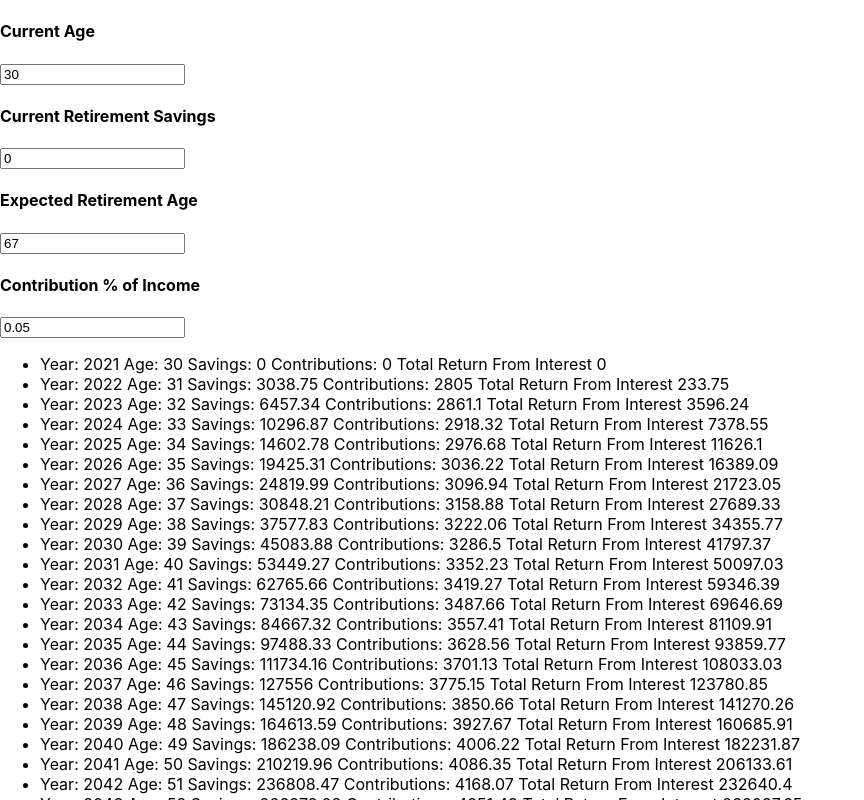
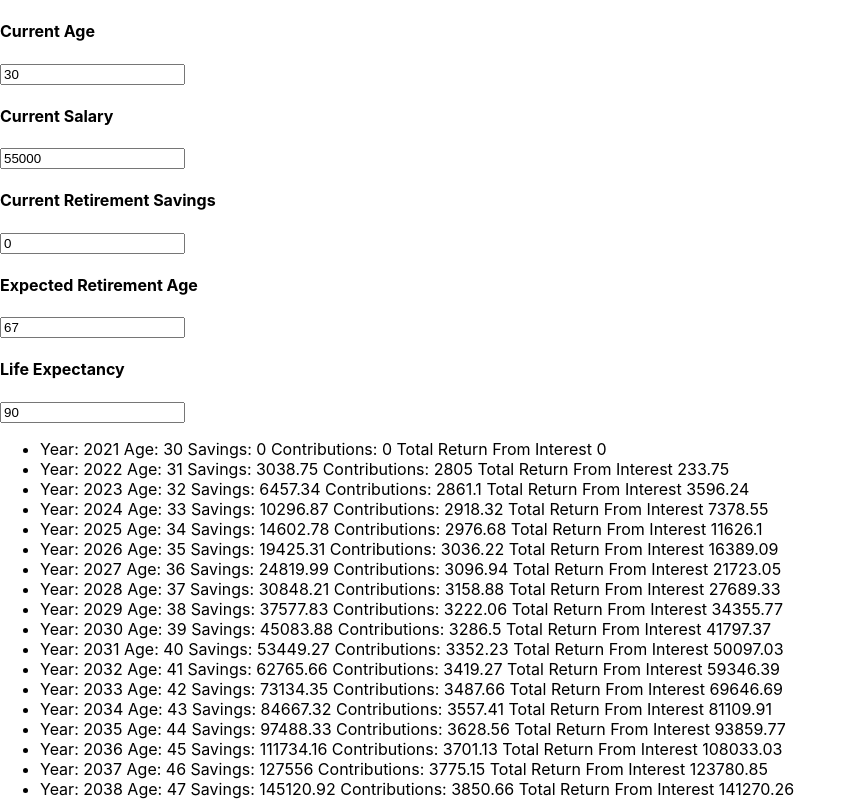
Before and after one commit to Stack-Industry-Project/self-industry-project, a React (Create React App) app in the folder client/: page / in a window 1280 px wide. Shown: the top 800 px of the page, without its empty margins (0-864 px from the left). Built offline with nearby package versions, Linux system fonts and the light colour scheme.

Commit message:
fix input calculations in second for loop

```diff
--- a/client/src/components/calculator.jsx
+++ b/client/src/components/calculator.jsx
@@ -39,12 +39,15 @@ const Calculator = () => {
     <div>
       <h4>Current Age</h4>
       <input value={currentYear.currentAge} onChange={(event) => { setCurrentYear({ ...currentYear, currentAge: event.target.value }) }}></input>
+      <h4>Current Salary</h4>
+      <input value={currentYear.currentSalary} onChange={(event) => { setCurrentYear({ ...currentYear, currentSalary: event.target.value }) }}></input>
       <h4>Current Retirement Savings</h4>
       <input value={currentYear.currentRetirementSavings} onChange={(event) => { setCurrentYear({ ...currentYear, currentRetirementSavings: event.target.value }) }}></input>
       <h4>Expected Retirement Age</h4>
       <input value={calculationProperties.retirementAge} onChange={(event) => { setCalculationProperties({ ...calculationProperties, retirementAge: event.target.value }) }}></input>
-      <h4>Contribution % of Income</h4>
-      <input value={calculationProperties.contributionPercentOfIncome} onChange={(event) => { setCalculationProperties({ ...calculationProperties, contributionPercentOfIncome: event.target.value }) }}></input>
+      <h4>Life Expectancy</h4>
+      <input value={calculationProperties.lifeExpectancy} onChange={(event) => { setCalculationProperties({ ...calculationProperties, lifeExpectancy: event.target.value }) }}></input>
+
       <ul>
         {savingsData.map(year => (
           <li key={year.year}> {`Year: ${year.year} Age: ${year.currentAge} Savings: ${year.currentRetirementSavings} Contributions: ${year.totalAmountContributed} Total Return From Interest ${year.returnFromInterest}`}</li>
--- a/client/src/utils/calculator.js
+++ b/client/src/utils/calculator.js
@@ -23,14 +23,14 @@ const Calculation = (calculationProperties, currentYear) => {
     currentYearData.totalAmountContributed = twoDec(parseFloat(currentYearData.currentSalary * contributionPercentOfIncome))
     currentYearData.returnFromInterest = twoDec(parseFloat(currentYearData.currentRetirementSavings - currentYearData.totalAmountContributed))
   }
-  for (let j = retirementAge + 1; j <= lifeExpectancy + 1; j++) {
+  for (let j = retirementAge + 1; j <= parseInt(lifeExpectancy) + 1; j++) {
     workingSavingsArr.push({ ...currentYearData });
     currentYearData.year++
     currentYearData.currentAge++
-    currentYearData.currentRetirementSavings = twoDec((parseFloat(currentYearData.currentRetirementSavings) * parseFloat(newAnnualReturnPercentInRetirement)) - (parseFloat(currentYear.currentRetirementSavings) * parseFloat(inflationRate)))
+    currentYearData.currentRetirementSavings = twoDec((parseFloat(currentYearData.currentRetirementSavings) * parseFloat(newAnnualReturnPercentInRetirement)) - (parseFloat(currentYearData.currentRetirementSavings) * parseFloat(withdrawalPercentOfRetirement)))
     currentYearData.currentSalary = parseFloat(0)
     currentYearData.totalAmountContributed = parseFloat(0)
-    currentYearData.returnFromInterest = twoDec(parseFloat(currentYearData.currentRetirementSavings - currentYearData.totalAmountContributed))
+    currentYearData.returnFromInterest = twoDec(parseFloat(currentYearData.currentRetirementSavings - parseFloat(currentYearData.totalAmountContributed)))
   }
   return workingSavingsArr
 };
```
